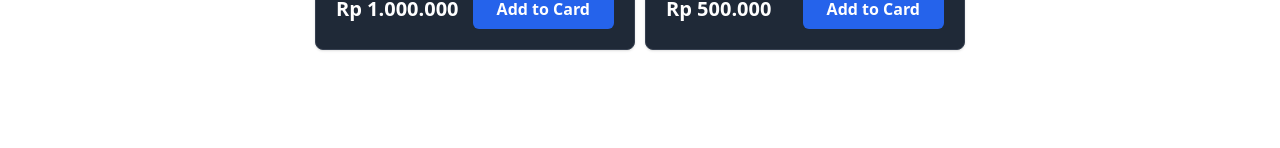
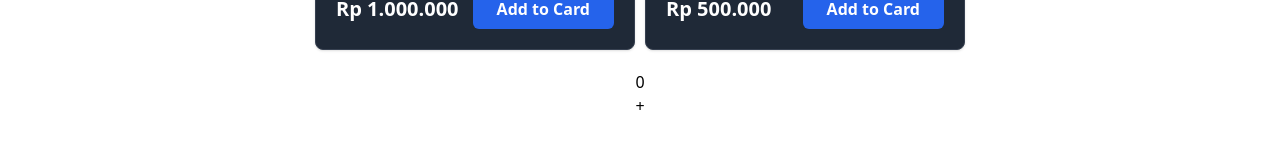
Before and after one commit to bhaskarayh/vip-code-react-js, a React (Vite) app: page /products in a window 1280 px wide. Shown: the part 582-730 px from the top of the page. Built offline with nearby package versions, Linux system fonts and the light colour scheme.

Commit message:
add 11. state

```diff
--- a/src/Pages/producs.jsx
+++ b/src/Pages/producs.jsx
@@ -1,6 +1,7 @@
 import { Fragment } from 'react';
 import CardProduct from '../components/Fragments/CardProduct';
 import Button from '../components/Elements/Button';
+import Counter from '../components/Fragments/Counter';
 
 const products = [
     {
@@ -51,6 +52,9 @@
                     </CardProduct>
                 ))}
             </div>
+            <div className="flex justify-center mb-10">
+                <Counter />
+            </div>
         </Fragment>
     );
 };
--- /dev/null
+++ b/src/components/Fragments/Counter.jsx
@@ -0,0 +1,29 @@
+import React from 'react';
+
+class Counter extends React.Component {
+    constructor(props) {
+        super(props);
+        this.state = {
+            count: 0,
+        };
+    }
+
+    render() {
+        return (
+            <div>
+                <h1>{this.state.count}</h1>
+                <button
+                    onClick={() =>
+                        this.setState({
+                            count: this.state.count + 1,
+                        })
+                    }
+                >
+                    +
+                </button>
+            </div>
+        );
+    }
+}
+
+export default Counter;
```
